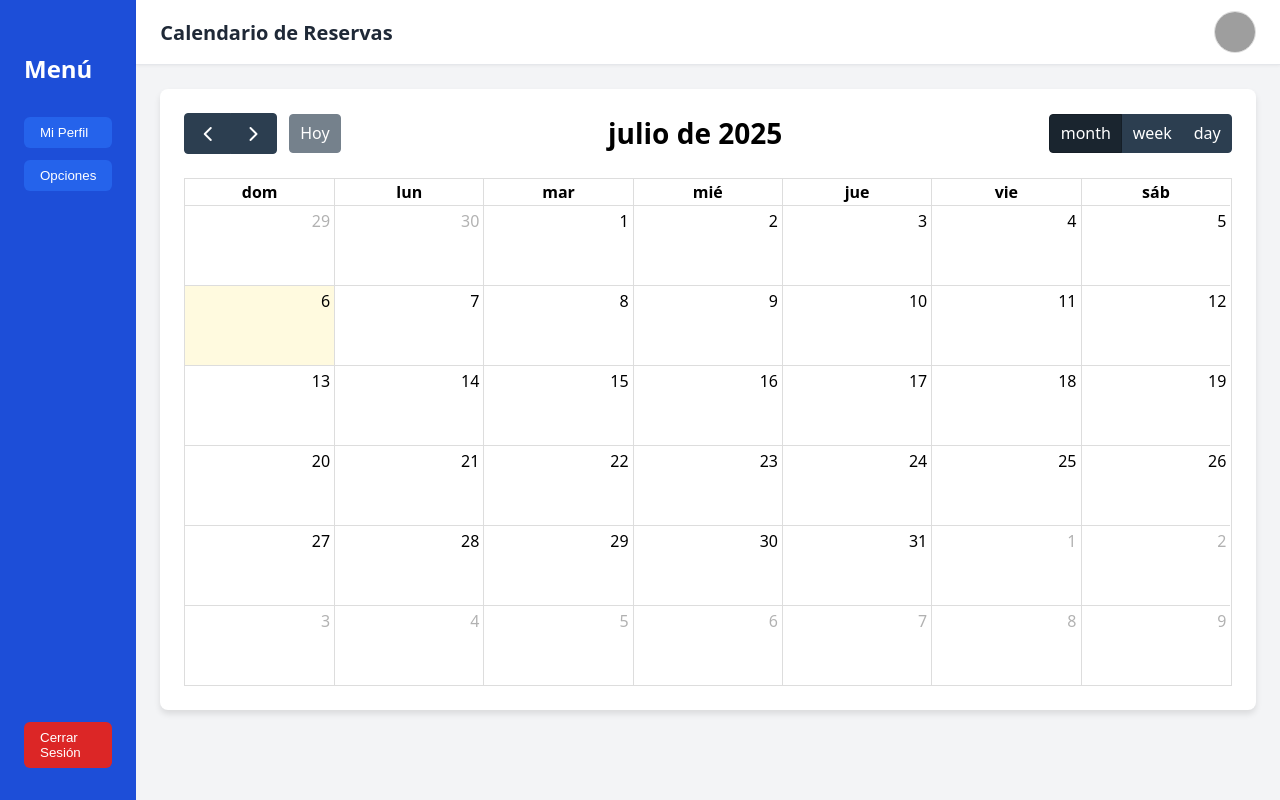
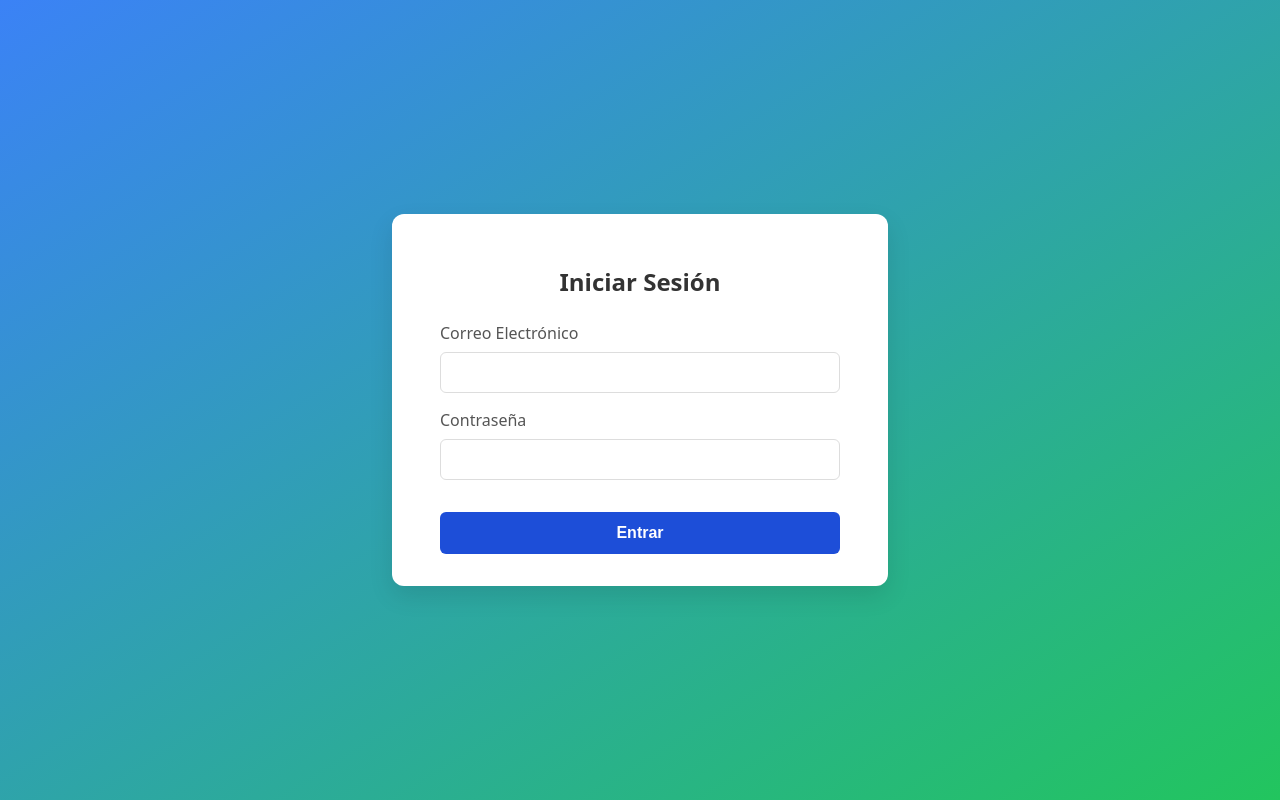
Before and after one commit to danielCotal/PRET, a React (Vite) app in the folder pret150/: page / in a window 1280 px wide. Built offline with nearby package versions, Linux system fonts and the light colour scheme; grey boxes are pictures that could not be loaded.

Commit message:
Login
Implementacion  de un login con local storage

```diff
--- a/pret150/src/App.tsx
+++ b/pret150/src/App.tsx
@@ -1,13 +1,16 @@
 import { BrowserRouter as Router, Routes, Route } from 'react-router-dom';
 import Home from './ventanas/Home';
 import Perfil from './ventanas/perfil';
+import Login from './ventanas/Login';
 
 function App() {
   return (
     <Router>
       <Routes>
-        <Route path="/" element={<Home />} />
+        <Route path="/login" element={<Login />} />
+        <Route path="/Home" element={<Home />} />
         <Route path="/Perfil" element={<Perfil />} />
+        <Route path="/" element={<Login />} />
         {/* Puedes agregar más rutas aquí */}
       </Routes>
     </Router>
--- a/pret150/src/index.css
+++ b/pret150/src/index.css
@@ -107,3 +107,70 @@ body, html, #root {
   border-radius: 0.5rem;
   box-shadow: 0 4px 6px rgba(0,0,0,0.1);
 }
+
+/* Pega esto al final de tu archivo src/index.css */
+
+.login-page-container {
+  display: flex;
+  justify-content: center;
+  align-items: center;
+  height: 100vh;
+  /* El fondo con gradiente ya lo aplica el body, así que no se necesita aquí */
+}
+
+.login-form-container {
+  background-color: white;
+  padding: 2rem 3rem;
+  border-radius: 0.75rem;
+  box-shadow: 0 10px 25px rgba(0, 0, 0, 0.1);
+  width: 100%;
+  max-width: 400px;
+  text-align: center;
+}
+
+.login-form-container h2 {
+  margin-bottom: 1.5rem;
+  color: #333;
+}
+
+.login-form {
+  display: flex;
+  flex-direction: column;
+  gap: 1rem;
+}
+
+.form-group {
+  text-align: left;
+}
+
+.form-group label {
+  display: block;
+  margin-bottom: 0.5rem;
+  font-weight: 500;
+  color: #555;
+}
+
+.form-group input {
+  width: 100%;
+  padding: 0.75rem;
+  border: 1px solid #ddd;
+  border-radius: 0.375rem;
+  box-sizing: border-box; /* Importante para que el padding no afecte el ancho */
+}
+
+.login-button {
+  padding: 0.75rem;
+  border: none;
+  background-color: #1d4ed8;
+  color: white;
+  font-size: 1rem;
+  font-weight: bold;
+  border-radius: 0.375rem;
+  cursor: pointer;
+  margin-top: 1rem;
+  transition: background-color 0.2s;
+}
+
+.login-button:hover {
+  background-color: #2563eb;
+}
--- a/pret150/src/ventanas/Home.tsx
+++ b/pret150/src/ventanas/Home.tsx
@@ -1,4 +1,4 @@
-// En src/ventanas/Home.tsx
+import { useEffect } from 'react';
 import { useNavigate } from 'react-router-dom';
 import FullCalendar from '@fullcalendar/react';
 import dayGridPlugin from '@fullcalendar/daygrid';
@@ -6,35 +6,48 @@ import dayGridPlugin from '@fullcalendar/daygrid';
 const Home = () => {
   const navigate = useNavigate();
 
+  // EFECTO 2: Proteger esta ruta.
+  // Si no hay token en localStorage, redirige al login.
+  useEffect(() => {
+    const authToken = localStorage.getItem('authToken');
+    if (!authToken) {
+      navigate('/login');
+    }
+  }, [navigate]);
+
+  const handleLogout = () => {
+    // 1. Limpiar localStorage
+    localStorage.removeItem('authToken');
+    localStorage.removeItem('userProfile');
+    // localStorage.clear(); // Alternativa que borra todo
+
+    // 2. Redirigir a la página de login
+    navigate('/login');
+  };
+
   return (
     <div className="home-container">
       {/* Sidebar */}
       <aside className="sidebar">
         <h2>Menú</h2>
         <nav className="sidebar-nav">
-          <button
-            onClick={() => navigate('/perfil')}
-            className="sidebar-button"
-          >
+          <button onClick={() => navigate('/perfil')} className="sidebar-button">
             Mi Perfil
           </button>
-          <button className="sidebar-button">
-            Opciones
-          </button>
+          <button className="sidebar-button">Opciones</button>
         </nav>
-        <button className="sidebar-button logout-button">Cerrar Sesión</button>
+        {/* Conectamos la función de logout al botón */}
+        <button onClick={handleLogout} className="sidebar-button logout-button">
+          Cerrar Sesión
+        </button>
       </aside>
 
-      {/* Contenido principal */}
+      {/* Contenido principal (sin cambios) */}
       <div className="main-content">
-        {/* Barra superior */}
         <header className="main-header">
           <h1>Calendario de Reservas</h1>
-          {/* Asegúrate de tener una imagen en la carpeta public o ajusta la ruta */}
           <img src="/profile.jpg" alt="Perfil" />
         </header>
-
-        {/* Calendario */}
         <main className="calendar-wrapper">
           <div className="calendar-container">
             <FullCalendar
@@ -42,13 +55,11 @@ const Home = () => {
               initialView="dayGridMonth"
               height="auto"
               locale="es"
-              buttonText={{
-                today: 'Hoy',
-              }}
+              buttonText={{ today: 'Hoy' }}
               headerToolbar={{
                 left: 'prev,next today',
                 center: 'title',
-                right: 'dayGridMonth,dayGridWeek,dayGridDay' // Opciones de vista
+                right: 'dayGridMonth,dayGridWeek,dayGridDay'
               }}
             />
           </div>
--- a/pret150/src/ventanas/Login.tsx
+++ b/pret150/src/ventanas/Login.tsx
@@ -0,0 +1,78 @@
+// En: src/ventanas/Login.tsx
+
+import React, { useState, useEffect } from 'react';
+import { useNavigate } from 'react-router-dom';
+
+const Login = () => {
+  const [email, setEmail] = useState('');
+  const [password, setPassword] = useState('');
+  const navigate = useNavigate();
+
+  // EFECTO 1: Redirigir si el usuario ya está logueado
+  // Se ejecuta una sola vez cuando el componente se monta.
+  useEffect(() => {
+    const authToken = localStorage.getItem('authToken');
+    if (authToken) {
+      navigate('/home');
+    }
+  }, [navigate]);
+
+  const handleLogin = (e: React.FormEvent) => {
+    e.preventDefault(); // Prevenir que la página se recargue
+
+    // --- SIMULACIÓN DE AUTENTICACIÓN ---
+    // En una aplicación real, aquí harías una llamada a tu backend.
+    if (email === 'user@example.com' && password === '1234') {
+
+      // 1. Crear un token y perfil de usuario falsos
+      const fakeAuthToken = 'un-token-secreto-generado-en-login-12345';
+      const userProfile = {
+        name: 'Daniel',
+        email: 'user@example.com',
+      };
+
+      // 2. Guardar en localStorage
+      localStorage.setItem('authToken', fakeAuthToken);
+      localStorage.setItem('userProfile', JSON.stringify(userProfile));
+
+      // 3. Redirigir a la página de Home
+      navigate('/home');
+
+    } else {
+      alert('Credenciales incorrectas. Intenta con user@example.com y 1234');
+    }
+  };
+
+  return (
+    <div className="login-page-container">
+      <div className="login-form-container">
+        <h2>Iniciar Sesión</h2>
+        <form onSubmit={handleLogin} className="login-form">
+          <div className="form-group">
+            <label htmlFor="email">Correo Electrónico</label>
+            <input
+              id="email"
+              type="email"
+              value={email}
+              onChange={(e) => setEmail(e.target.value)}
+              required
+            />
+          </div>
+          <div className="form-group">
+            <label htmlFor="password">Contraseña</label>
+            <input
+              id="password"
+              type="password"
+              value={password}
+              onChange={(e) => setPassword(e.target.value)}
+              required
+            />
+          </div>
+          <button type="submit" className="login-button">Entrar</button>
+        </form>
+      </div>
+    </div>
+  );
+};
+
+export default Login;
```
